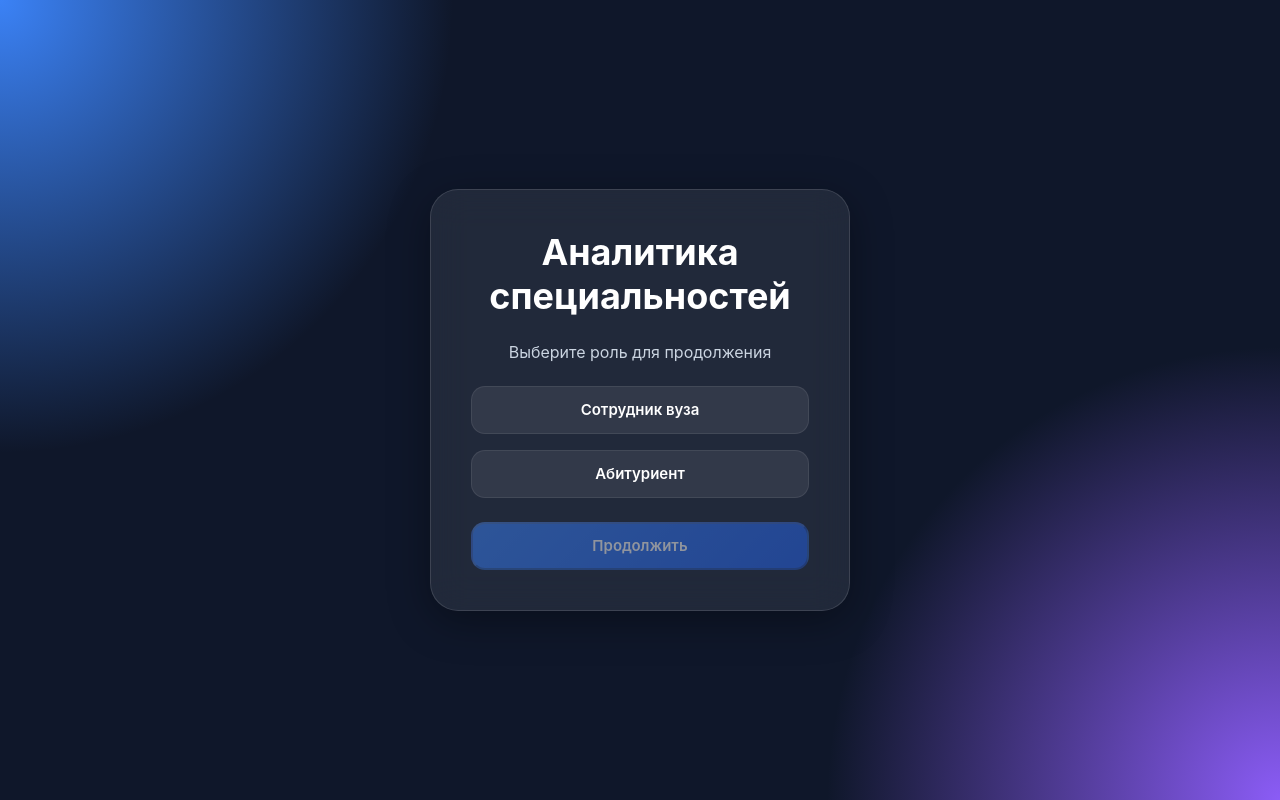
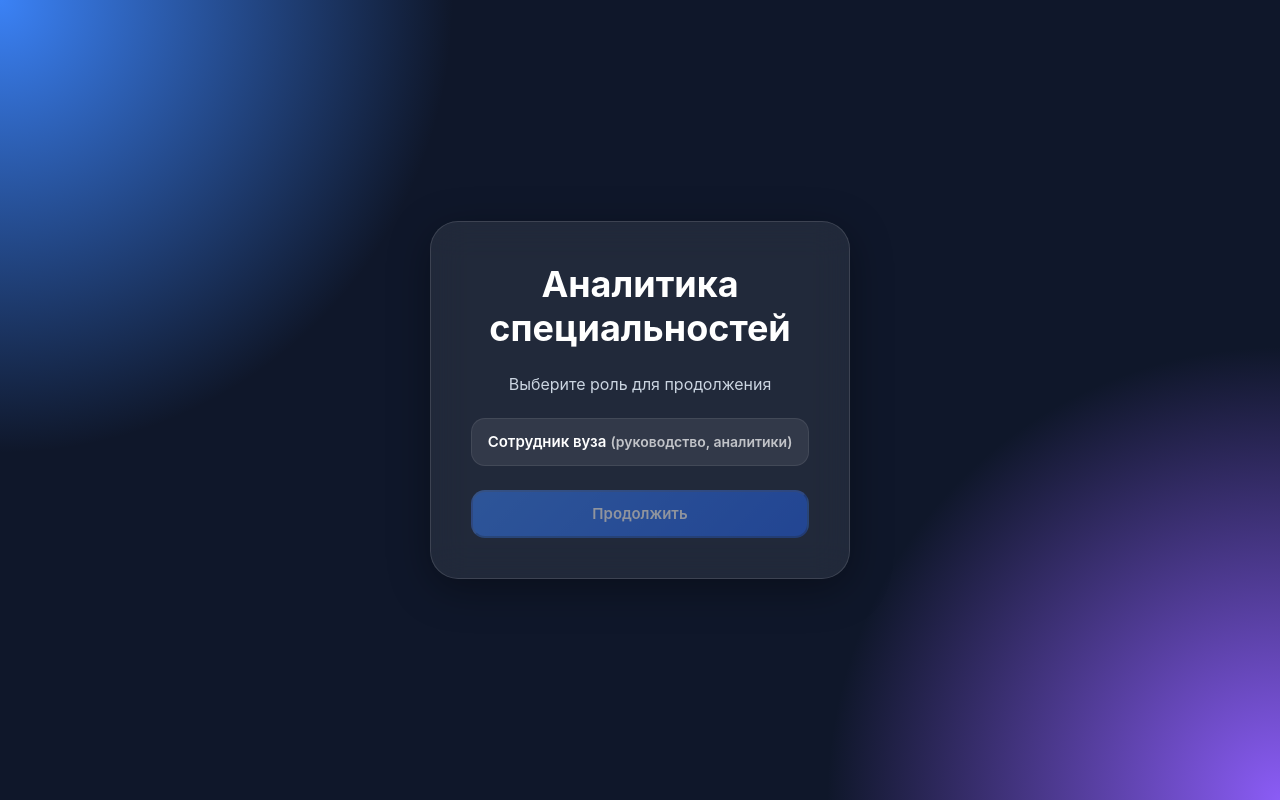
Before and after one commit to verdex4/demand-forecasting, a React (Vite) app in the folder frontend/: page /login in a window 1280 px wide. Built offline with nearby package versions, Linux system fonts and the light colour scheme; no server answers.

Commit message:
[ADD] Улучшения для пользователя: нагляднее визуализация, ясный выбор роли на приветственном экране

```diff
--- a/frontend/src/Components/Pages/Login/Login.tsx
+++ b/frontend/src/Components/Pages/Login/Login.tsx
@@ -33,15 +33,7 @@ function LoginComponent(): JSX.Element {
             onClick={() => setRole('employee')}
             fullWidth
           >
-            Сотрудник вуза
-          </Button>
-
-          <Button
-            color={role === 'applicant' ? 'blue' : 'secondary'}
-            onClick={() => setRole('applicant')}
-            fullWidth
-          >
-            Абитуриент
+            Сотрудник вуза <span className={styles.secondary}>(руководство, аналитики)</span>
           </Button>
         </div>
 
--- a/frontend/src/Components/Pages/Login/Styles.module.scss
+++ b/frontend/src/Components/Pages/Login/Styles.module.scss
@@ -59,3 +59,9 @@
   flex-direction: column;
   gap: 16px;
 }
+
+.secondary {
+  font-size: 14px;
+  opacity: 0.7;
+  margin-left: 4px;
+}
```
Also changed, not shown: 2 other files (tests, documents, lock files or other folders).
